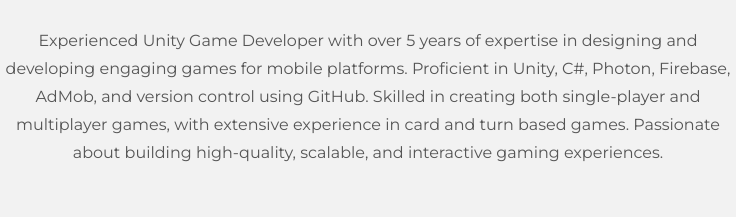
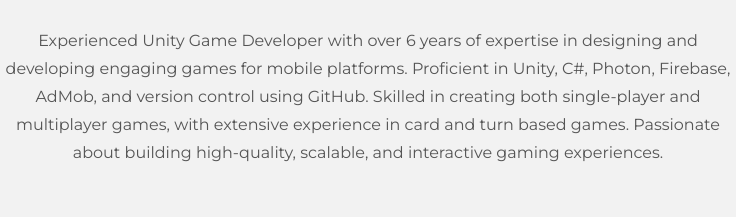
Before and after one commit to Henil-Parmar/Portfolio, a plain HTML site: page index.html in a window 1280 px wide. Shown: the part 342-559 px from the top of the page, 272-1008 px from the left. Drawn offline with nearby package versions, Linux system fonts and the light colour scheme.

Commit message:
Update - Year Update

```diff
--- a/index.html
+++ b/index.html
@@ -49,7 +49,7 @@
 					<img src="assets/img/Henil.png" alt="Henil">
 					<h1>Hi, I am Henil!</h1>
 				<!--	<p>From a young age, I have had a passion for playing video games, a passion that continues to this day. Over the years, I have played thousands of games, and while my love for gaming remains unchanged, my focus has shifted. I now find even greater joy in creating games, with the goal of crafting enjoyable experiences for others.</p>  -->
-					<p>Experienced Unity Game Developer with over 5 years of expertise in designing and developing engaging games for mobile platforms. Proficient in Unity, C#, Photon, Firebase, AdMob, and version control using GitHub. Skilled in creating both single-player and multiplayer games, with extensive experience in card and turn based games. Passionate about building high-quality, scalable, and interactive gaming experiences.</p>
+					<p>Experienced Unity Game Developer with over 6 years of expertise in designing and developing engaging games for mobile platforms. Proficient in Unity, C#, Photon, Firebase, AdMob, and version control using GitHub. Skilled in creating both single-player and multiplayer games, with extensive experience in card and turn based games. Passionate about building high-quality, scalable, and interactive gaming experiences.</p>
 
 				</div><!-- /col-lg-8 -->
 			</div><!-- /row -->
```
